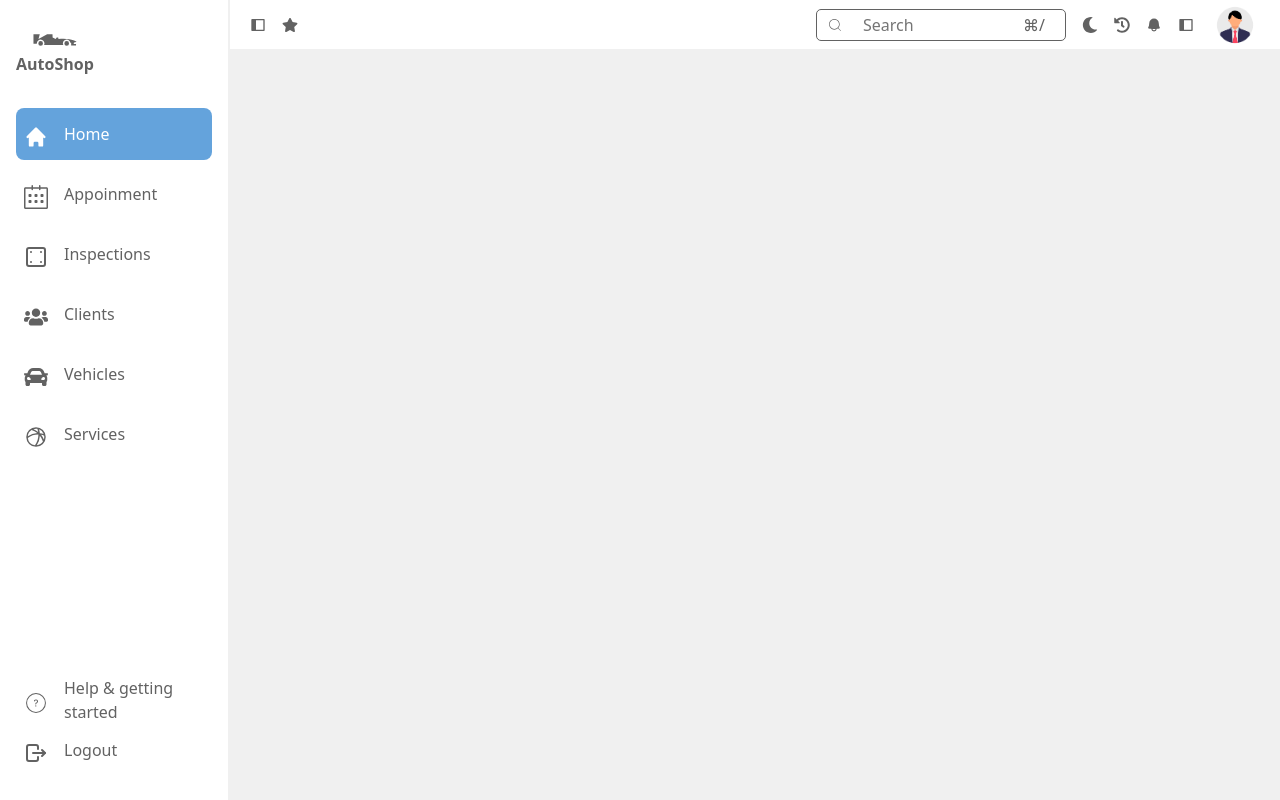
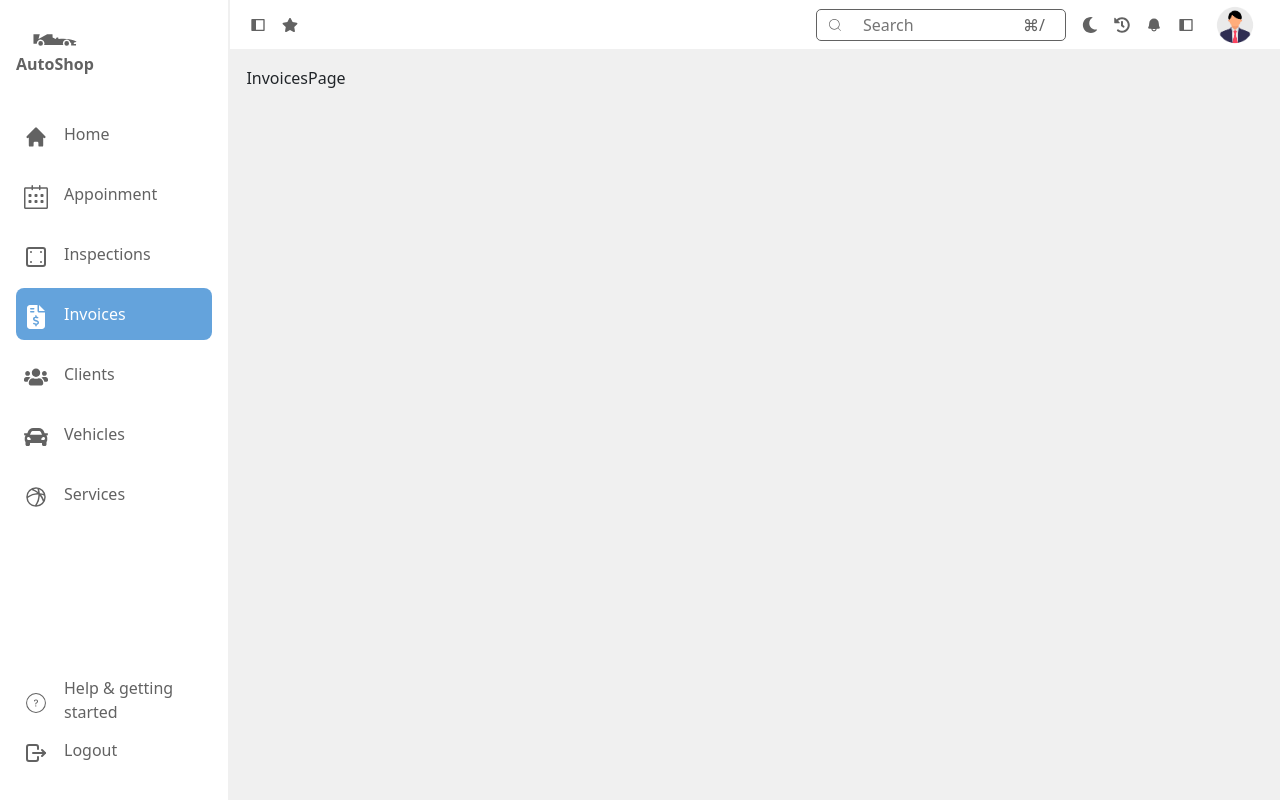
Before and after one commit to Hyper-CodeSpirit/Hyper-Frontend, a React (Create React App) app: page /dashboard/invoices in a window 1280 px wide. Built offline with nearby package versions, Linux system fonts and the light colour scheme.

Commit message:
Invoice | Styling patch

```diff
--- a/src/data/sidebar.data.js
+++ b/src/data/sidebar.data.js
@@ -1,4 +1,5 @@
 import { FaCar, FaUsers } from "react-icons/fa";
+import { FaFileInvoiceDollar } from "react-icons/fa6";
 import { HiHome } from "react-icons/hi";
 import { LuInspectionPanel } from "react-icons/lu";
 import { PiBeachBall } from "react-icons/pi";
@@ -8,9 +9,10 @@ const sidebarData = [
     {id:0, title: 'Home', icon:<HiHome />, link: '/'},
     {id:1, title: 'Appoinment', icon:<SlCalender />, link: '/appoinment'},
     {id:2, title: 'Inspections', icon:<LuInspectionPanel />, link: '/inspections'},
-    {id:3, title: 'Clients', icon:<FaUsers />, link: '/clients'},
-    {id:4, title: 'Vehicles', icon:<FaCar />, link: '/vehicles'},
-    {id:5, title: 'Services', icon:<PiBeachBall />, link: '/services'},
+    {id:3, title: 'Invoices', icon:<FaFileInvoiceDollar />, link: '/invoices'},
+    {id:4, title: 'Clients', icon:<FaUsers />, link: '/clients'},
+    {id:5, title: 'Vehicles', icon:<FaCar />, link: '/vehicles'},
+    {id:6, title: 'Services', icon:<PiBeachBall />, link: '/services'},
 ];
 
 export default sidebarData;
--- /dev/null
+++ b/src/pages/dashboardPages/invoices/Invoices.jsx
@@ -0,0 +1,9 @@
+import React from 'react'
+
+const InvoicesPage = () => {
+  return (
+    <div>InvoicesPage</div>
+  )
+}
+
+export default InvoicesPage
--- a/src/pages/dashboardPages/overview/overview.scss
+++ b/src/pages/dashboardPages/overview/overview.scss
@@ -459,6 +459,7 @@
 
                 .popular-vehicle-list{
                     margin-top: 2rem;
+                    padding: 0 1rem;
                     .popular-vehicle{
                         display: flex;
                         flex-direction: row;
@@ -473,14 +474,14 @@
 
                         .vehicle-detail{
                             display: flex;
-                            flex-direction: column;
+                            flex-direction: row;
                             align-items: center;
                             justify-content: center;
                             gap: 0.5rem;
 
                             .vehicle-image{
-                                width: 60px;
-                                height: 60px;
+                                height: 50px;
+                                aspect-ratio: 16/9;
                                 border-radius: 5px;
                            }
 
@@ -497,6 +498,7 @@
                             align-items: center;
                             justify-content: center;
                             gap: 0.5rem;
+
 
                             .vehicle-price{
                                 font-size: 1rem;
--- a/src/routes/secure_routes.js
+++ b/src/routes/secure_routes.js
@@ -6,6 +6,7 @@ import ClientsPage from "../pages/dashboardPages/clients/Clients";
 import VehiclesPage from "../pages/dashboardPages/vehicles/Vehicles";
 import ServicesPage from "../pages/dashboardPages/services/Services";
 import DashboardPage from "../pages/dashboard/Dashboard";
+import InvoicesPage from "../pages/dashboardPages/invoices/Invoices";
 
 function SecureRoutes() {
     return (
@@ -14,6 +15,7 @@ function SecureRoutes() {
             <Route index element={<OverviewPage/>} />
             <Route path="appoinment" element={<AppoinmentPage/>} />
             <Route path="inspections" element={<InspectionsPage/>} />
+            <Route path="invoices" element={<InvoicesPage/>} />
             <Route path="clients" element={<ClientsPage/>} />
             <Route path="vehicles" element={<VehiclesPage/>} />
             <Route path="services" element={<ServicesPage/>} />
```
